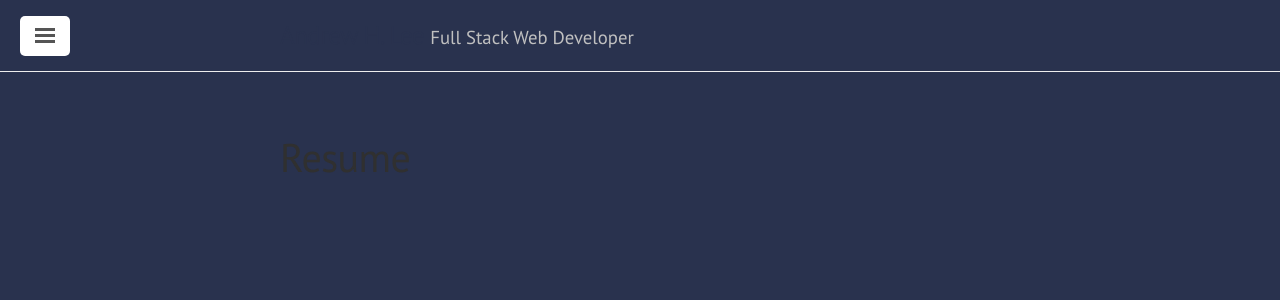
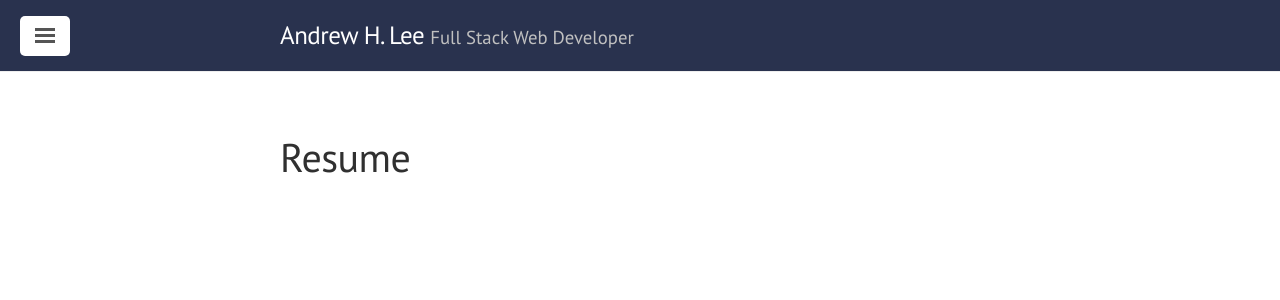
Before and after one commit to andrew-h-lee/andrew-h-lee.github.io, a Jekyll site: the page built from resume/index.md, in a window 1280 px wide. Shown: the top 300 px of the page. Built offline with Jekyll 4.4.1, drawn with Linux system fonts in a browser that asks for light colours.

Commit message:
More Changes

```diff
--- a/public/css/lanyon.css
+++ b/public/css/lanyon.css
@@ -98,14 +98,16 @@ h1, h2, h3, h4, h5, h6 {
   padding-bottom: 1rem;
   margin-bottom: 3rem;
   border-bottom: 1px solid #eee;
+  background-color: #29324e;
 }
 .masthead-title {
   margin-top: 0;
   margin-bottom: 0;
-  color: #505050;
+  color: white;
+
 }
 .masthead-title a {
-  color: #505050;
+  color: white;
 }
 .masthead-title small {
   font-size: 75%;
@@ -483,7 +485,7 @@ a.pagination-item:hover {
 .theme-base-6s #sidebar-checkbox:checked ~ .sidebar-toggle {
   background-color: #29324e;
 }
-.theme-base-6s .container a,
+.theme-base-6s .container,
 .theme-base-6s .sidebar-toggle,
 .theme-base-6s .related-posts li a:hover {
   color: #29324e;
--- a/public/css/poole.css
+++ b/public/css/poole.css
@@ -60,7 +60,7 @@ html {
 
 body {
   color: #515151;
-  background-color: #29324e;
+  background-color: #fff;
   -webkit-text-size-adjust: 100%;
       -ms-text-size-adjust: 100%;
 }
@@ -293,34 +293,6 @@ tbody tr:nth-child(odd) th {
   margin-right: auto;
 }
 
-
-/*
- * Masthead
- *
- * Super small header above the content for site name and short description.
- */
-
-.masthead {
-  padding-top:    1rem;
-  padding-bottom: 1rem;
-  margin-bottom: 3rem;
-}
-.masthead-title {
-  margin-top: 0;
-  margin-bottom: 0;
-  color: #505050;
-}
-.masthead-title a {
-  color: #505050;
-}
-.masthead-title small {
-  font-size: 75%;
-  font-weight: 400;
-  color: #c0c0c0;
-  letter-spacing: 0;
-}
-
-
 /*
  * Posts and pages
  *
```
